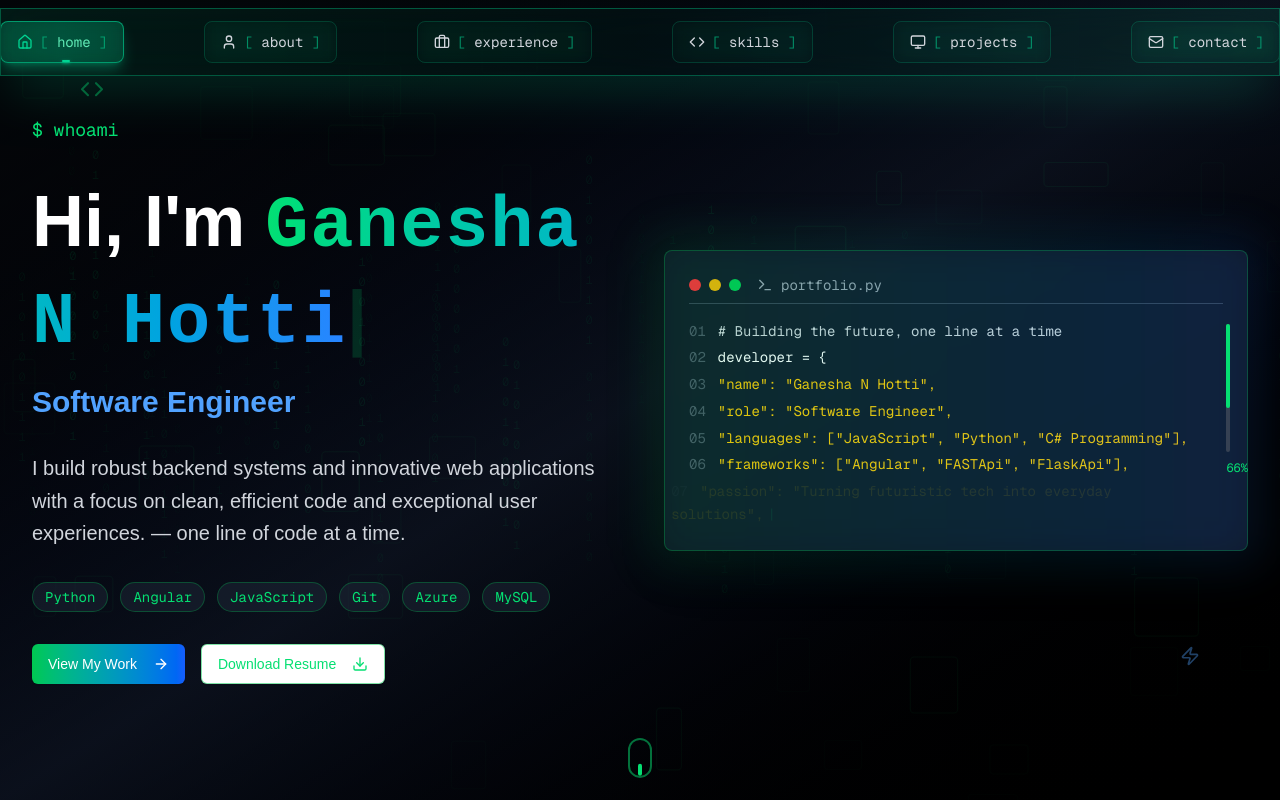
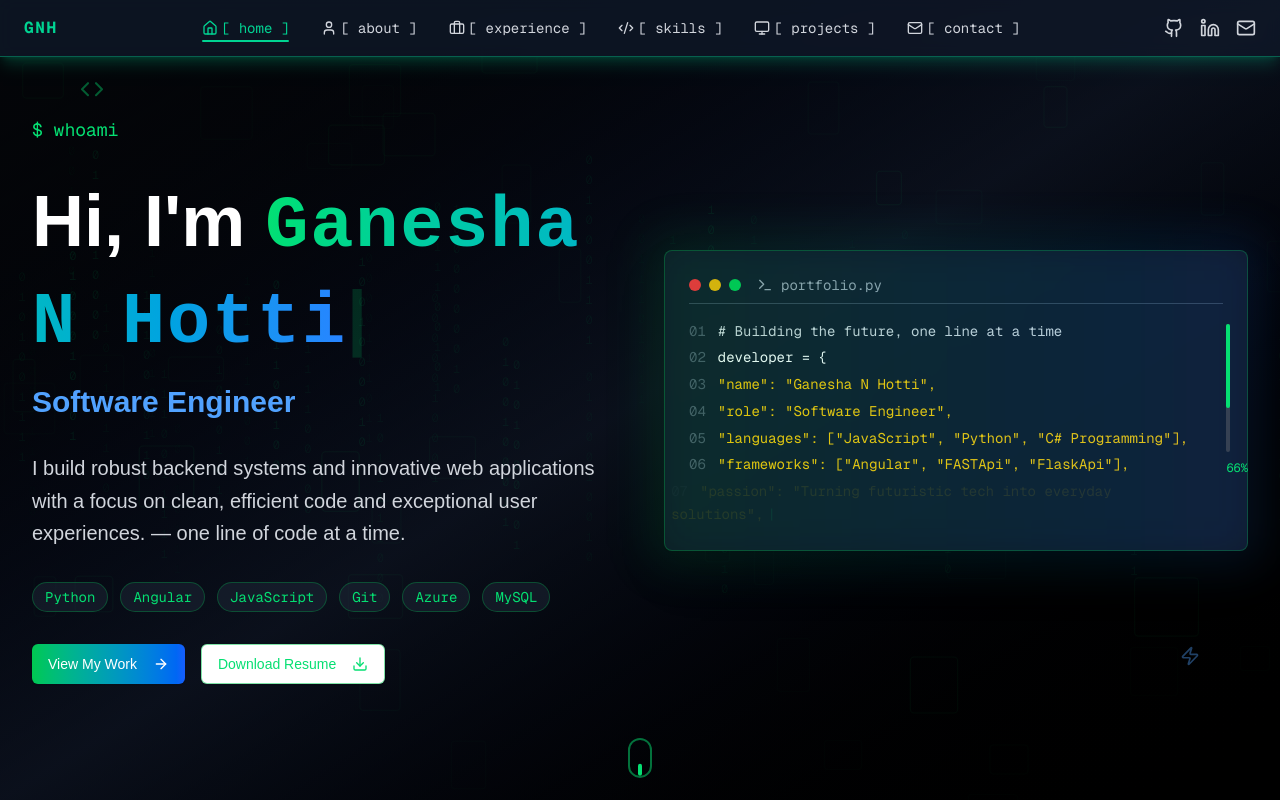
Before and after one commit to GaneshaNHotti/Personal-Portfolio, a Next.js app: page / in a window 1280 px wide. Shown: the top 800 px of the page. Built offline with nearby package versions, Linux system fonts and the light colour scheme.

Commit message:
changed navbar and added different UI

```diff
--- a/src/components/navbar-page.js
+++ b/src/components/navbar-page.js
@@ -1,237 +1,202 @@
 "use client";
 
-import { useState, useEffect } from 'react';
-import { motion, AnimatePresence, useScroll, useMotionValueEvent } from 'motion/react';
-import { Home, Code, Briefcase, Mail, Monitor, Cpu, User } from 'lucide-react';
-import PropTypes from 'prop-types';
+import React, { useEffect, useState, useRef } from "react";
+import { motion, AnimatePresence } from "framer-motion";
+import {
+  Github,
+  User,
+  Briefcase,
+  Code2,
+  Monitor,
+  Mail,
+  Home,
+  Linkedin,
+  Menu,
+  X,
+} from "lucide-react";
 
-// ... (typedefs and defaultNavItems remain the same) ...
-/**
- * @typedef {Object} NavItem
- * @property {string} name - The display name of the navigation item
- * @property {string} href - The URL hash the item links to
- * @property {React.ComponentType} icon - The icon component to display
- */
-
-/**
- * @typedef {Object} FloatingProgrammerNavProps
- * @property {Array<NavItem>} [navItems] - Array of navigation items
- */
-
-const defaultNavItems = [
-  { name: 'Home', href: '#home', icon: Home },
-  { name: 'About', href: '#about', icon: User},
-  { name: 'Experience', href: '#experience', icon: Briefcase },
-  { name: 'Skills', href: '#skills', icon: Code },
-  { name: 'Projects', href: '#projects', icon: Monitor },
-  { name: 'Contact', href: '#contact', icon: Mail },
+const navItems = [
+  { name: "home", href: "home", icon: Home },
+  { name: "about", href: "about", icon: User },
+  { name: "experience", href: "experience", icon: Briefcase },
+  { name: "skills", href: "skills", icon: Code2 },
+  { name: "projects", href: "projects", icon: Monitor },
+  { name: "contact", href: "contact", icon: Mail },
 ];
 
-export const FloatingProgrammerNav = ({ navItems = defaultNavItems }) => {
-  const [activeSection, setActiveSection] = useState('#home');
-  // Initialize isMobile to null or undefined.
-  // This signifies that the client-side check hasn't happened yet.
-  const [isMobile, setIsMobile] = useState(null);
-  const { scrollY } = useScroll();
-  const [particles, setParticles] = useState([]);
+export default function Navbar() {
+  const [activeSection, setActiveSection] = useState("home");
+  const [mobileOpen, setMobileOpen] = useState(false);
+  const [indicatorStyle, setIndicatorStyle] = useState({});
+  const refs = useRef({});
 
-  // Handle responsive design
-  useEffect(() => {
-    // This code only runs on the client after initial hydration
-    const checkMobile = () => {
-      setIsMobile(window.innerWidth < 768);
-    };
-
-    checkMobile(); // Set initial state based on client's window size
-    window.addEventListener('resize', checkMobile);
-
-    return () => window.removeEventListener('resize', checkMobile);
-  }, []); // Empty dependency array means it runs once after initial render
-
-  useEffect(() => {
-    const newParticles = [...Array(8)].map(() => ({
-      left: `${Math.random() * 100}%`,
-      duration: Math.random() * 3 + 2,
-      delay: Math.random() * 2,
-    }));
-    setParticles(newParticles);
-  }, []);
-
-  // Handle smooth scrolling
-  const handleNavClick = (href) => {
-    const element = document.querySelector(href);
-    if (element) {
-      element.scrollIntoView({
-        behavior: 'smooth',
-        block: 'start'
-      });
-    }
+  // Function to update indicator position
+  const updateIndicatorPosition = (section) => {
+    // Use setTimeout to ensure DOM has updated
+    setTimeout(() => {
+      const el = refs.current[section];
+      if (el) {
+        setIndicatorStyle({
+          left: el.offsetLeft,
+          width: el.offsetWidth,
+        });
+      }
+    }, 10);
   };
 
-  // Track active section with improved logic
+  // scroll tracking
   useEffect(() => {
-    const handleScroll = () => {
-      const sections = navItems.map(item => item.href.substring(1));
-      const scrollPosition = window.scrollY + 100;
+    const onScroll = () => {
+      const offset = 100;
+      const scrollPos = window.scrollY + offset;
 
-      let currentSection = '#home';
-
-      for (let i = sections.length - 1; i >= 0; i--) {
-        const section = sections[i];
-        const element = document.getElementById(section);
-        if (element) {
-          const { offsetTop } = element;
-          if (scrollPosition >= offsetTop - 50) {
-            currentSection = `#${section}`;
-            break;
-          }
+      let current = navItems[0].href;
+      for (let i = navItems.length - 1; i >= 0; i--) {
+        const el = document.getElementById(navItems[i].href);
+        if (el && el.offsetTop <= scrollPos) {
+          current = navItems[i].href;
+          break;
         }
       }
 
-      setActiveSection(currentSection);
+      if (current !== activeSection) {
+        setActiveSection(current);
+        updateIndicatorPosition(current);
+      }
     };
 
-    // Only add event listener if window is defined (i.e., on client)
-    if (typeof window !== 'undefined') {
-        handleScroll(); // Set initial active section on client
-        window.addEventListener('scroll', handleScroll);
-        return () => window.removeEventListener('scroll', handleScroll);
-    }
-  }, [navItems]);
+    window.addEventListener("scroll", onScroll, { passive: true });
+    onScroll();
+    return () => window.removeEventListener("scroll", onScroll);
+  }, [activeSection]);
+
+  // Initialize indicator position on mount and when refs change
+  useEffect(() => {
+    updateIndicatorPosition(activeSection);
+  }, [activeSection]);
+
+  // Also update on window resize to handle responsive changes
+  useEffect(() => {
+    const handleResize = () => {
+      updateIndicatorPosition(activeSection);
+    };
+
+    window.addEventListener("resize", handleResize);
+    return () => window.removeEventListener("resize", handleResize);
+  }, [activeSection]);
+
+  const handleNavClick = (href, e) => {
+    if (e) e.preventDefault();
+    setActiveSection(href);
+    updateIndicatorPosition(href);
+
+    const el = document.getElementById(href);
+    history.replaceState(null, "", `#${href}`);
+    if (el) el.scrollIntoView({ behavior: "smooth" });
+    setMobileOpen(false);
+  };
 
   return (
-    <>
-      {/* Main Navigation */}
-      <motion.nav className="fixed top-2 w-full z-[100]">
-        <div className="relative">
-          <motion.div
-            className="relative backdrop-blur-xl border border-emerald-400/40 shadow-2xl shadow-emerald-400/20"
-          >
-            <div className="relative overflow-hidden">
-              {/* Animated glow effect */}
-              <motion.div
-                className="absolute inset-0 bg-gradient-to-r from-emerald-400/10 via-emerald-400/5 to-emerald-400/10"
-                transition={{
-                  duration: 4,
-                  repeat: Infinity,
-                  ease: "linear"
-                }}
-              />
+    <nav className="fixed top-0 left-0 w-full z-[100]">
+      <div className="w-full backdrop-blur-sm border-b border-emerald-400/40 bg-gray-900/80 shadow-lg shadow-emerald-400/20">
+        <div className="max-w-7xl mx-auto px-6 flex items-center justify-between h-14 relative">
+          {/* Brand */}
+          <div className="font-mono font-bold text-emerald-400 tracking-widest">
+            GNH
+          </div>
 
-              {/* Navigation items */}
-              <div className={`p-3 ${isMobile ? 'flex gap-1 justify-center' : 'flex gap-20 justify-center'}`}>
-                {navItems.map((item, index) => {
-                  const Icon = item.icon;
-                  const isActive = activeSection === item.href;
+          {/* Desktop nav */}
+          <div className="hidden md:flex gap-8 relative">
+            {navItems.map((item) => {
+              const Icon = item.icon;
+              return (
+                <a
+                  key={item.href}
+                  href={`#${item.href}`}
+                  ref={(el) => (refs.current[item.href] = el)}
+                  onClick={(e) => handleNavClick(item.href, e)}
+                  className={`relative flex items-center gap-1 font-mono text-sm transition-colors ${
+                    activeSection === item.href
+                      ? "text-emerald-400"
+                      : "text-gray-300 hover:text-emerald-300"
+                  }`}
+                >
+                  <Icon className="w-4 h-4" />
+                  <span>[ {item.name.toLowerCase()} ]</span>
+                </a>
+              );
+            })}
 
-                  return (
-                    <motion.button
-                      key={item.name}
-                      onClick={() => handleNavClick(item.href)}
-                      className={`
-                        relative group rounded-lg transition-all duration-300 font-mono text-sm
-                        border backdrop-blur-sm
-                        ${isActive
-                          ? 'bg-emerald-400/20 border-emerald-400/60 text-emerald-300 shadow-lg shadow-emerald-400/30'
-                          : 'border-emerald-400/20 text-gray-300 hover:text-emerald-400 hover:bg-emerald-400/10 hover:border-emerald-400/40'
-                        }
-                        ${
-                            // Render based on `isMobile` only when it's been determined on the client
-                            isMobile === null
-                                ? 'px-4 py-2.5' // Default for SSR (desktop-first) or before client check
-                                : isMobile ? 'p-2.5' : 'px-4 py-2.5'
-                        }
-                      `}
-                      whileHover={{
-                        scale: 1.05,
-                        transition: { duration: 0.2 }
-                      }}
-                      whileTap={{ scale: 0.95 }}
-                      initial={{ opacity: 0, y: 20 }}
-                      animate={{ opacity: 1, y: 0 }}
-                      transition={{ delay: index * 0.1 }}
-                    >
-                      {/* Hover glow effect */}
-                      <motion.div
-                        className="absolute inset-0 rounded-lg bg-gradient-to-r from-emerald-400/0 via-emerald-400/20 to-emerald-400/0 opacity-0 group-hover:opacity-100"
-                        animate={{ opacity: isActive ? 0.3 : 0 }}
-                        whileHover={{ opacity: 0.5 }}
-                        transition={{ duration: 0.3 }}
-                      />
+            {/* single underline indicator */}
+            <motion.div
+              className="absolute -bottom-1 h-0.5 bg-emerald-400 rounded-full"
+              style={indicatorStyle}
+              animate={indicatorStyle}
+              transition={{ type: "spring", stiffness: 400, damping: 30 }}
+            />
+          </div>
 
-                      <div className="relative flex items-center gap-2">
-                        <Icon className={`w-4 h-4 transition-colors ${isActive ? 'text-emerald-400' : 'group-hover:text-emerald-400'}`} />
-                        {/* Only render this span if isMobile is explicitly false (i.e., desktop) */}
-                        {isMobile === false && (
-                          <>
-                            <span className="text-emerald-400/60">[</span>
-                            <span className="group-hover:text-white transition-colors">
-                              {item.name.toLowerCase()}
-                            </span>
-                            <span className="text-emerald-400/60">]</span>
-                          </>
-                        )}
-                        {/* For mobile, you might want a different rendering or just the icon */}
-                        {isMobile === true && (
-                          // Optionally render something else for mobile if needed, or nothing for just icon
-                          // For example, if you want a tooltip for mobile:
-                          // <span className="sr-only">{item.name}</span>
-                          null
-                        )}
-                        {/* During SSR or before client check, render desktop version */}
-                        {isMobile === null && (
-                            <>
-                                <span className="text-emerald-400/60">[</span>
-                                <span className="group-hover:text-white transition-colors">
-                                  {item.name.toLowerCase()}
-                                </span>
-                                <span className="text-emerald-400/60">]</span>
-                            </>
-                        )}
-                      </div>
+          {/* Right: socials + mobile toggle */}
+          <div className="flex items-center gap-4">
+            <div className="hidden md:flex gap-4">
+              <a
+                href="https://github.com/GaneshaNHotti"
+                target="_blank"
+                rel="noreferrer"
+              >
+                <Github className="w-5 h-5 text-gray-300 hover:text-emerald-400 transition-colors" />
+              </a>
+              <a
+                href="https://www.linkedin.com/in/ganeshanhotti/"
+                target="_blank"
+                rel="noreferrer"
+              >
+                <Linkedin className="w-5 h-5 text-gray-300 hover:text-emerald-400 transition-colors" />
+              </a>
+              <a href="mailto:ganeshahotti5112000@gmail.com">
+                <Mail className="w-5 h-5 text-gray-300 hover:text-emerald-400 transition-colors" />
+              </a>
+            </div>
+            <button
+              className="md:hidden text-gray-300 hover:text-emerald-400 transition-colors"
+              onClick={() => setMobileOpen((s) => !s)}
+            >
+              {mobileOpen ? <X className="w-6 h-6" /> : <Menu className="w-6 h-6" />}
+            </button>
+          </div>
+        </div>
 
-                      {/* Active indicator */}
-                      <AnimatePresence>
-                        {isActive && (
-                          <motion.div
-                            layoutId="activeIndicator"
-                            className="absolute bottom-0 left-1/2 w-2 h-0.5 bg-emerald-400 rounded-full shadow-emerald-400/80 shadow-sm"
-                            initial={{ opacity: 0, scale: 0 }}
-                            animate={{ opacity: 1, scale: 1 }}
-                            exit={{ opacity: 0, scale: 0 }}
-                            style={{ transform: 'translateX(-50%)' }}
-                          />
-                        )}
-                      </AnimatePresence>
-
-                      {/* Scan line effect on hover */}
-                      <motion.div
-                        className="absolute inset-0 border border-emerald-400/40 rounded-lg opacity-0 group-hover:opacity-100"
-                        animate={{
-                          borderColor: ['rgba(52, 211, 153, 0.4)', 'rgba(52, 211, 153, 0.8)', 'rgba(52, 211, 153, 0.4)']
-                        }}
-                        transition={{ duration: 2, repeat: Infinity }}
-                      />
-                    </motion.button>
-                  );
-                })}
-              </div>
-            </div>
-          </motion.div>
-        </div>
-      </motion.nav>
-    </>
+        {/* Mobile menu */}
+        <AnimatePresence>
+          {mobileOpen && (
+            <motion.div
+              initial={{ opacity: 0, y: -8 }}
+              animate={{ opacity: 1, y: 0 }}
+              exit={{ opacity: 0, y: -8 }}
+              transition={{ duration: 0.2 }}
+              className="md:hidden bg-gray-900/95 border-t border-emerald-400/40 px-6 py-4 space-y-4"
+            >
+              {navItems.map((item) => {
+                const Icon = item.icon;
+                return (
+                  <button
+                    key={item.href}
+                    onClick={() => handleNavClick(item.href)}
+                    className={`w-full flex items-center gap-2 font-mono text-sm ${
+                      activeSection === item.href
+                        ? "text-emerald-400"
+                        : "text-gray-300 hover:text-emerald-300"
+                    }`}
+                  >
+                    <Icon className="w-4 h-4" />
+                    <span>{item.name.toLowerCase()}</span>
+                  </button>
+                );
+              })}
+            </motion.div>
+          )}
+        </AnimatePresence>
+      </div>
+    </nav>
   );
-};
-
-export default FloatingProgrammerNav;
-
-FloatingProgrammerNav.propTypes = {
-  navItems: PropTypes.arrayOf(
-    PropTypes.shape({
-      name: PropTypes.string.isRequired,
-      href: PropTypes.string.isRequired,
-      icon: PropTypes.elementType.isRequired
-    })
-  )
-};
+}
```
